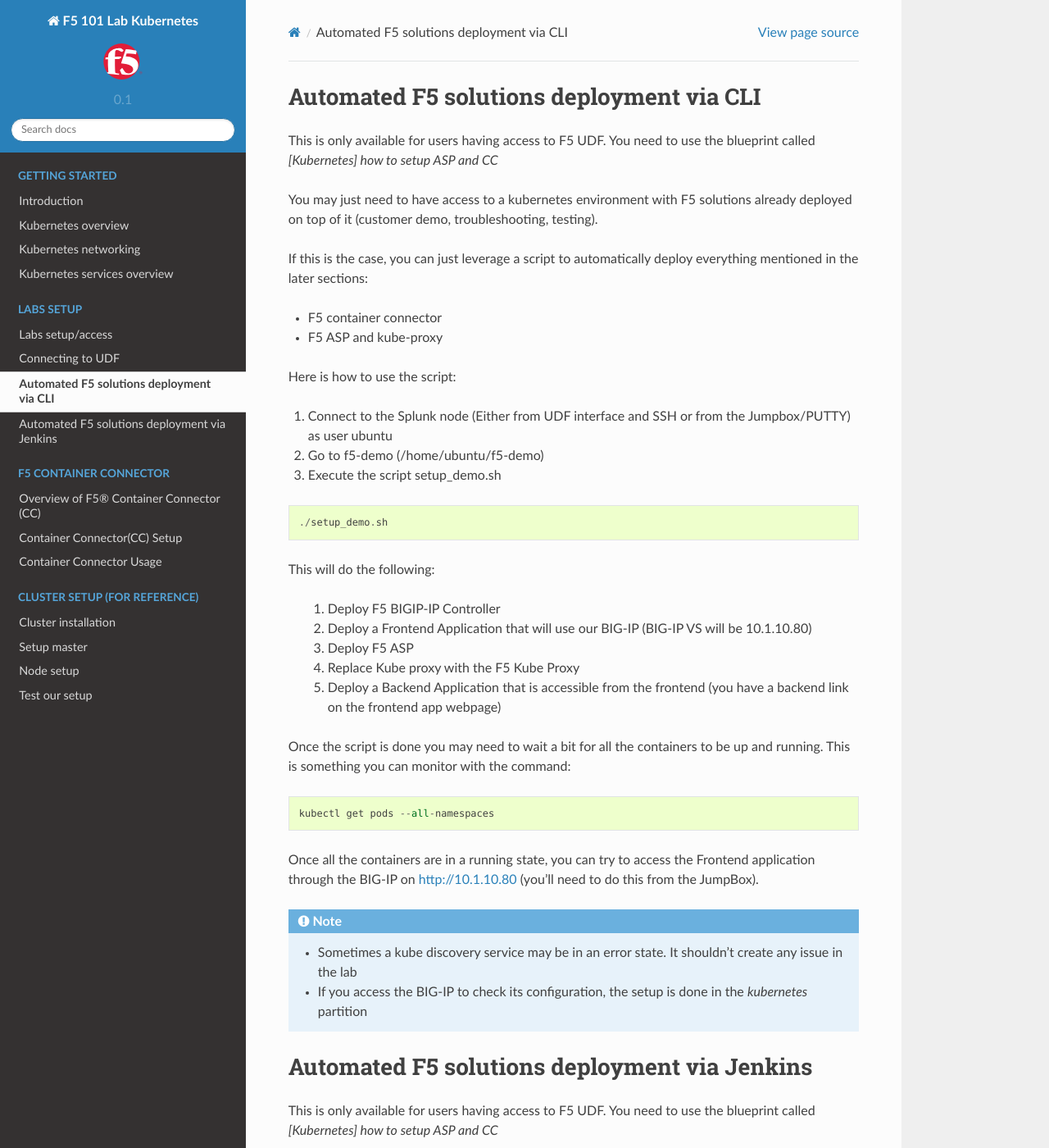
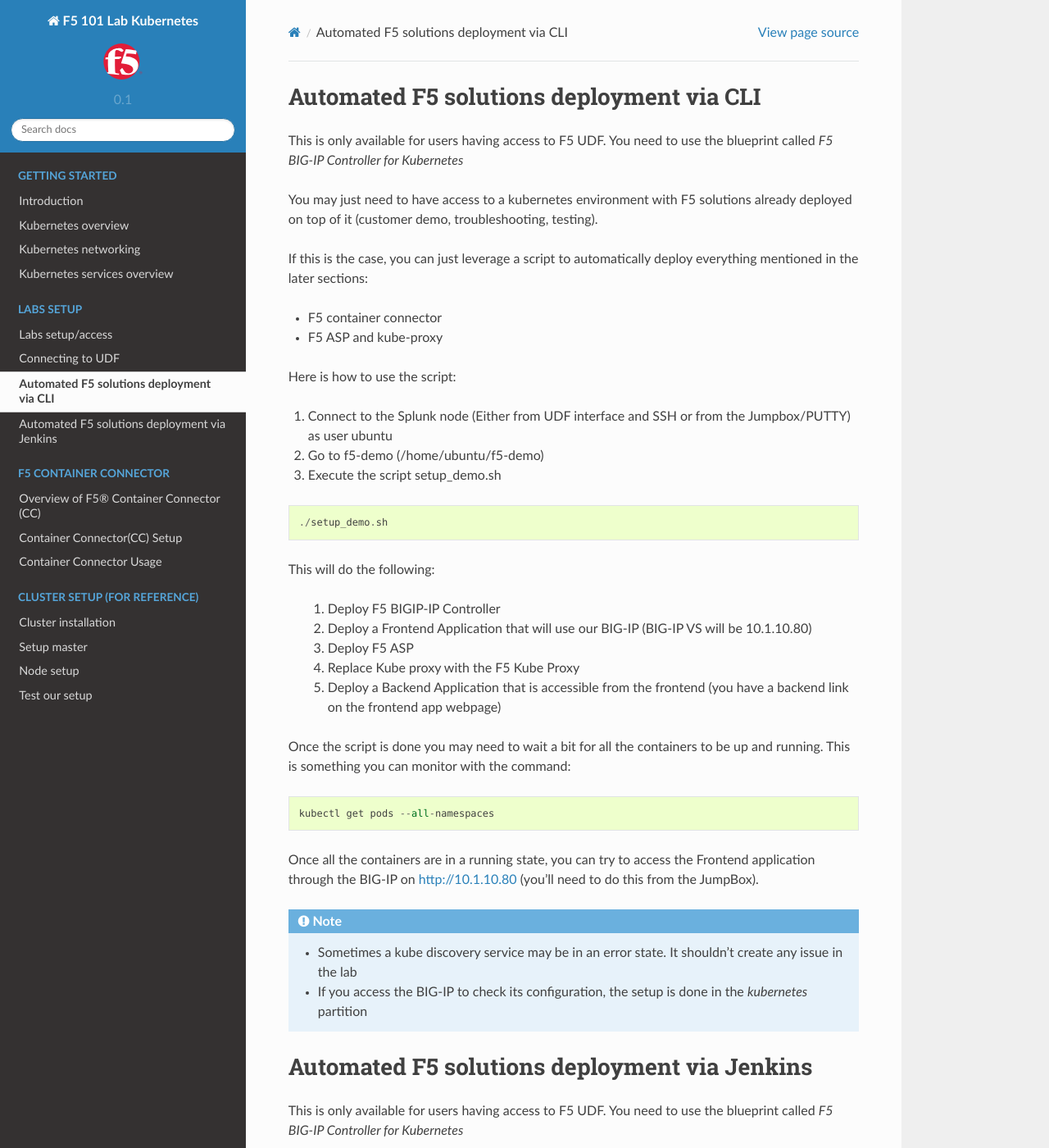
Before and after one commit to f5devcentral/f5-101-lab-kubernetes, a Sphinx documentation site: the page built from docs/labs-setup/labs-setup-automated-deploy.rst, in a window 1280 px wide and 1400 px high. Shown: the whole window at 82% size. Built offline with Sphinx 7.4.7 and the Read the Docs theme 2.0.0, drawn with Linux system fonts in a browser that asks for light colours.

Commit message:
updated name

```diff
--- a/docs/labs-setup/labs-setup-automated-deploy.rst
+++ b/docs/labs-setup/labs-setup-automated-deploy.rst
@@ -1,7 +1,7 @@
 Automated F5 solutions deployment via CLI
 =========================================
 
-This is only available for users having access to F5 UDF. You need to use the blueprint called *[Kubernetes] how to setup ASP and CC*
+This is only available for users having access to F5 UDF. You need to use the blueprint called *F5 BIG-IP Controller for Kubernetes*
 
 You may just need to have access to a kubernetes environment with F5 solutions already deployed on top of it (customer demo, troubleshooting, testing).
 
@@ -46,7 +46,7 @@
 Automated F5 solutions deployment via Jenkins
 =============================================
 
-This is only available for users having access to F5 UDF. You need to use the blueprint called *[Kubernetes] how to setup ASP and CC*
+This is only available for users having access to F5 UDF. You need to use the blueprint called *F5 BIG-IP Controller for Kubernetes*
 
 You may just need to have access to a kubernetes environment with F5 solutions already deployed on top of it (customer demo, troubleshooting, testing).
 
```
